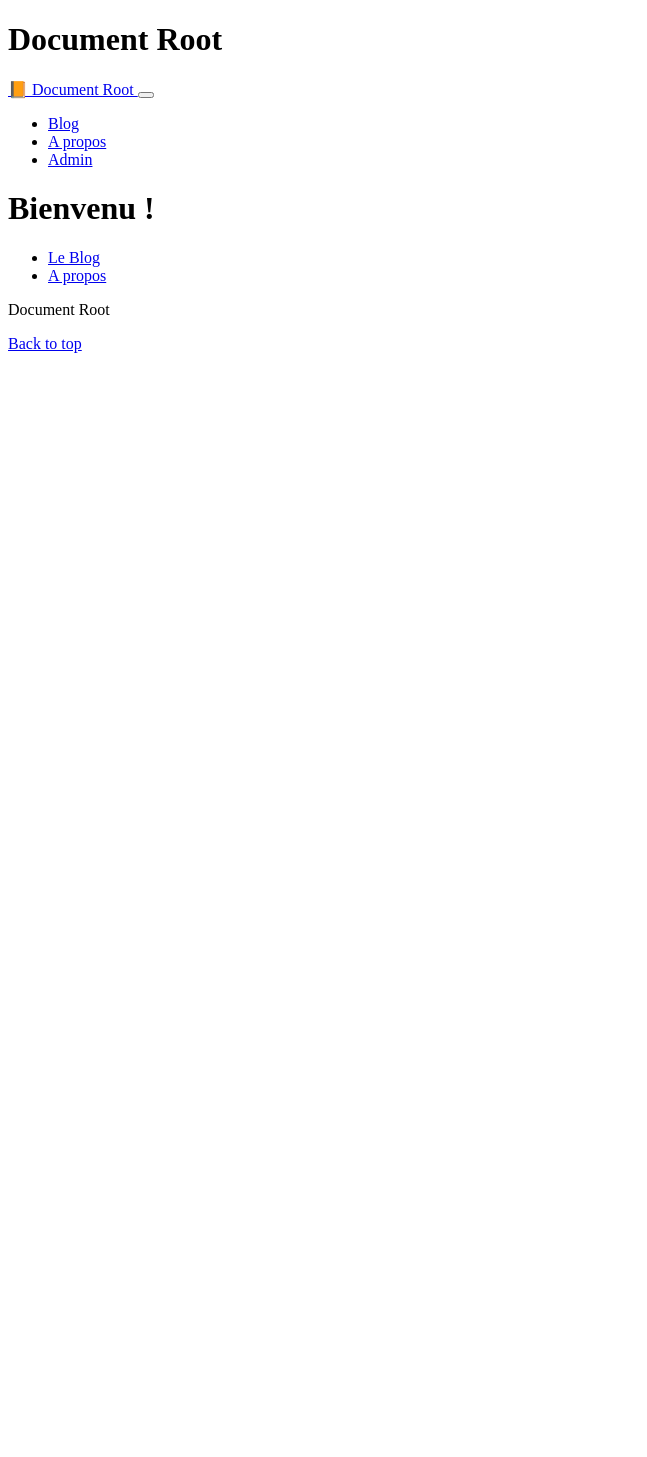
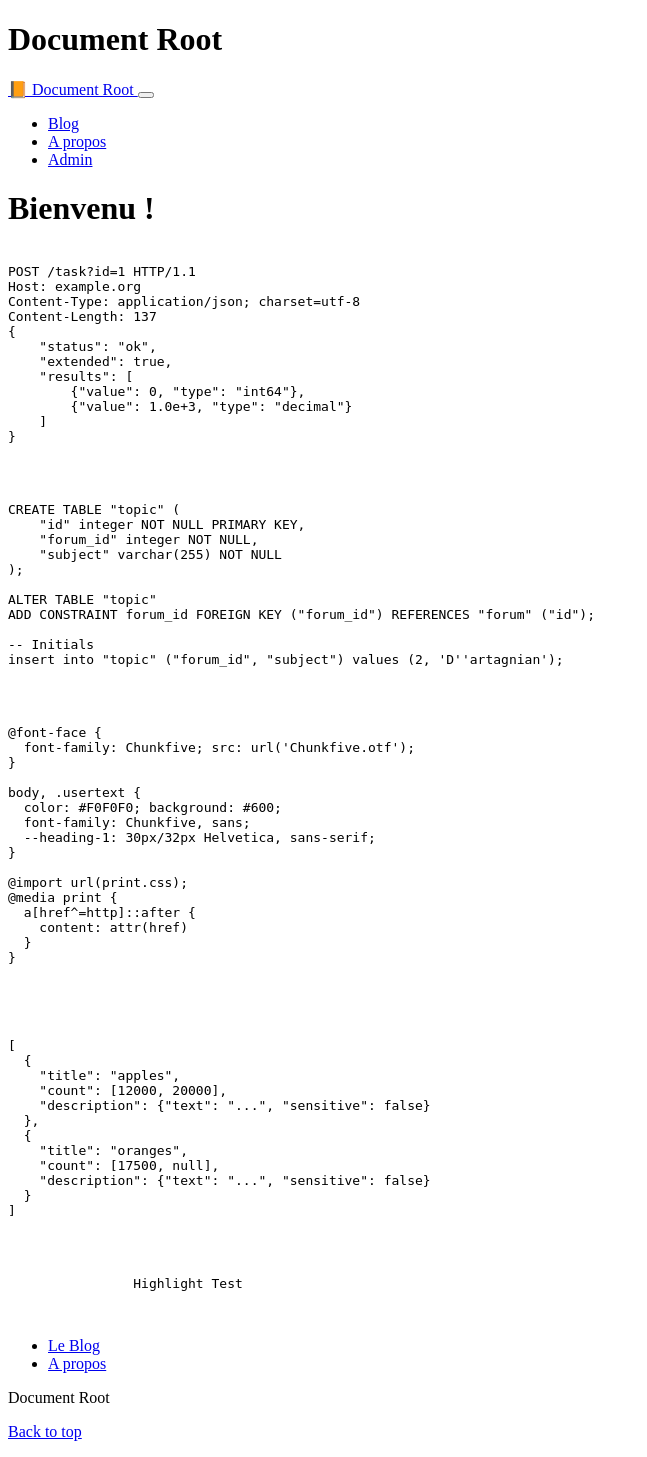
Before and after one commit to loic-cotty/documentroot, a Symfony app: template templates/index.html.twig in a window 1280 px wide. Shown: the whole page, without its empty margins (0-647 px from the left). Before the commit the page ends 353 px from the top, so only its background shows below. Run offline with Twig, Linux system fonts and the light colour scheme; the template is opened without the code that fills it, so the values that code supplies are empty; some libraries are stand-ins or nearby versions.

Commit message:
install hightlight.js package

```diff
--- a/assets/app.js
+++ b/assets/app.js
@@ -12,6 +12,9 @@ import './styles/app.scss';
 import './bootstrap';
 import '@fortawesome/fontawesome-free';
 import bsCustomFileInput from 'bs-custom-file-input';
+import hljs from 'highlight.js';
+
+hljs.highlightAll();
 
 console.log('Hello guys ! How are U ?');
 
--- a/assets/styles/app.scss
+++ b/assets/styles/app.scss
@@ -2,3 +2,4 @@
 
 //@import '~@fortawesome/fontawesome-free/scss/fontawesome';
 @import "~@fortawesome/fontawesome-free/css/all.min.css";
+@import '~highlight.js/styles/base16/dracula.css';
--- a/package.json
+++ b/package.json
@@ -23,6 +23,7 @@
     },
     "dependencies": {
         "@fortawesome/fontawesome-free": "^5.15.4",
+        "highlight.js": "^11.2.0",
         "vue": "^2.6.14"
     }
 }
--- a/templates/index.html.twig
+++ b/templates/index.html.twig
@@ -5,6 +5,80 @@
 {% block body %}
     <div class="example-wrapper">
         <h1>Bienvenu ! </h1>
+
+        <pre>
+            <code class="language-http">
+POST /task?id=1 HTTP/1.1
+Host: example.org
+Content-Type: application/json; charset=utf-8
+Content-Length: 137
+{
+    "status": "ok",
+    "extended": true,
+    "results": [
+        {"value": 0, "type": "int64"},
+        {"value": 1.0e+3, "type": "decimal"}
+    ]
+}
+            </code>
+        </pre>
+        <pre>
+            <code class="language-sql">
+CREATE TABLE "topic" (
+    "id" integer NOT NULL PRIMARY KEY,
+    "forum_id" integer NOT NULL,
+    "subject" varchar(255) NOT NULL
+);
+
+ALTER TABLE "topic"
+ADD CONSTRAINT forum_id FOREIGN KEY ("forum_id") REFERENCES "forum" ("id");
+
+-- Initials
+insert into "topic" ("forum_id", "subject") values (2, 'D''artagnian');
+            </code>
+        </pre>
+        <pre>
+            <code class="language-css">
+@font-face {
+  font-family: Chunkfive; src: url('Chunkfive.otf');
+}
+
+body, .usertext {
+  color: #F0F0F0; background: #600;
+  font-family: Chunkfive, sans;
+  --heading-1: 30px/32px Helvetica, sans-serif;
+}
+
+@import url(print.css);
+@media print {
+  a[href^=http]::after {
+    content: attr(href)
+  }
+}
+
+            </code>
+        </pre>
+        <pre>
+            <code class="language-json">
+[
+  {
+    "title": "apples",
+    "count": [12000, 20000],
+    "description": {"text": "...", "sensitive": false}
+  },
+  {
+    "title": "oranges",
+    "count": [17500, null],
+    "description": {"text": "...", "sensitive": false}
+  }
+]
+            </code>
+        </pre>
+        <pre>
+            <code class="language-plaintext">
+                Highlight Test
+            </code>
+        </pre>
         <ul>
             <li>
                 <a href="{{ path('blog') }}">Le Blog</a>
```
Also changed, not shown: templates/about.html.twig (+5 -5 lines), 1 other file.
